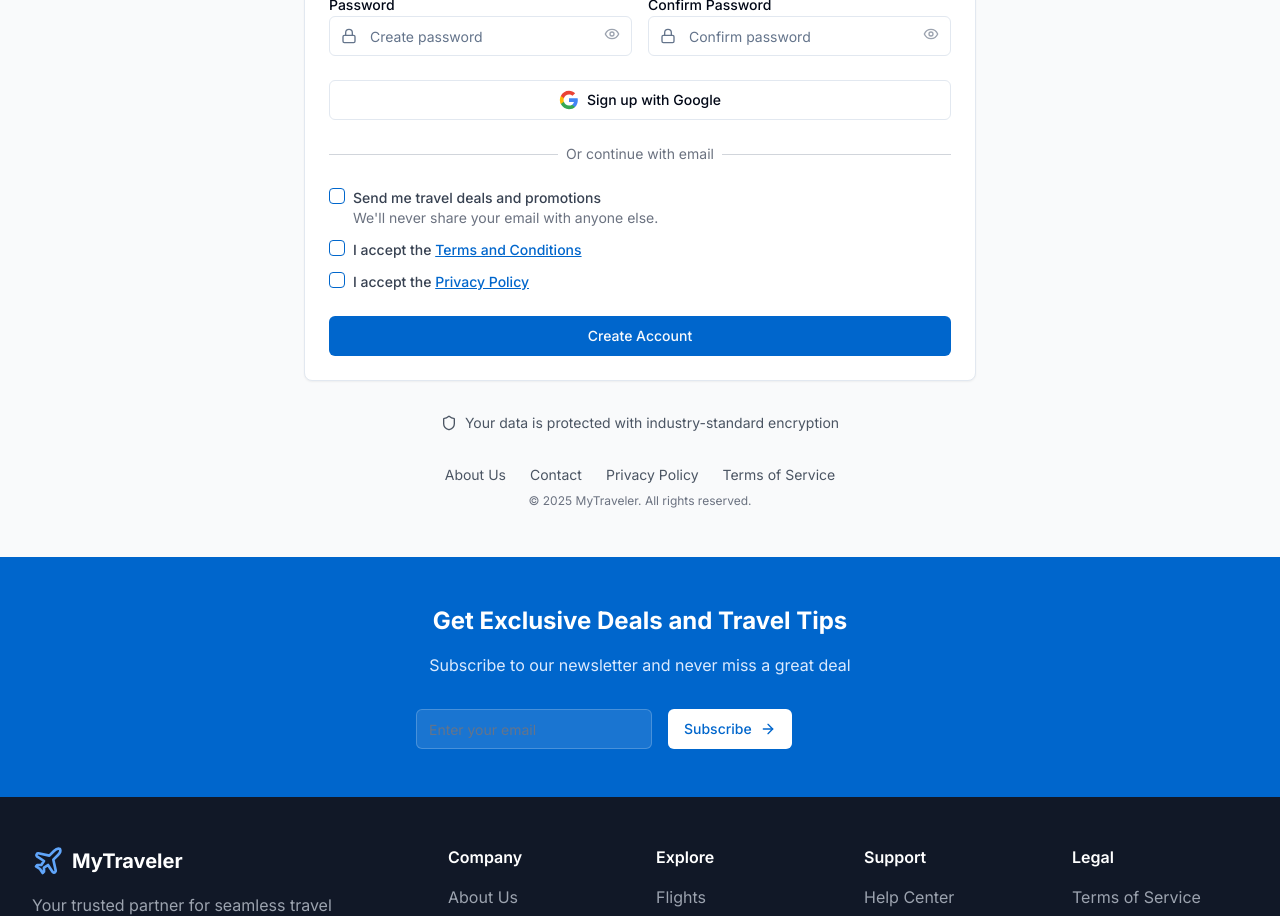
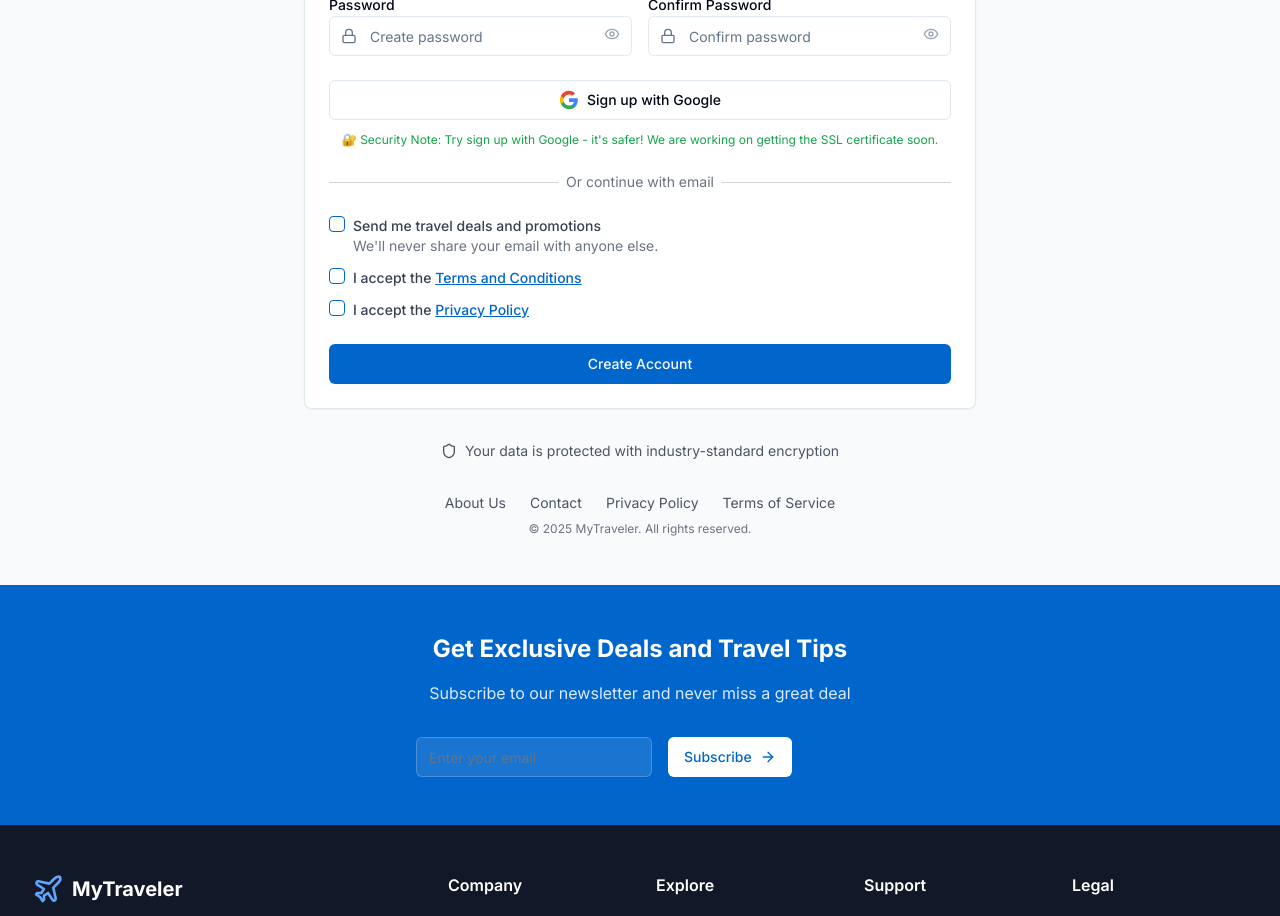
Before and after one commit to Sameh-Eng/my-traveler, a Next.js app: page /auth/register in a window 1280 px wide. Shown: the part 780-1696 px from the top of the page. Built offline with nearby package versions, Linux system fonts and the light colour scheme.

Commit message:
Add security note to signup page

```diff
--- a/src/app/auth/register/page.tsx
+++ b/src/app/auth/register/page.tsx
@@ -441,6 +441,9 @@ const RegisterPage = () => {
                   </svg>
                   Sign up with Google
                 </Button>
+                <p className="text-xs text-center text-green-600">
+                  🔐 Security Note: Try sign up with Google - it's safer! We are working on getting the SSL certificate soon.
+                </p>
               </div>
 
               <div className="relative">
```
